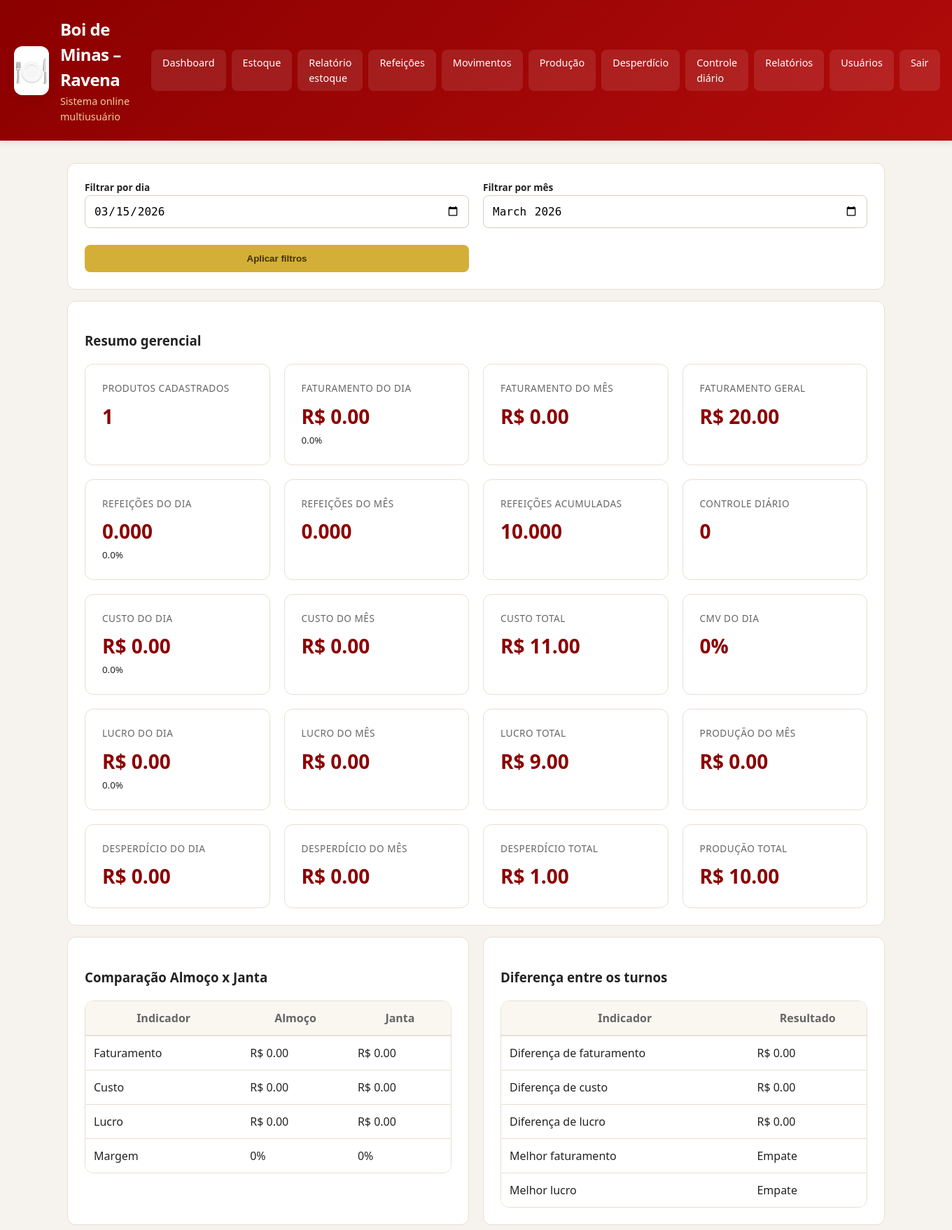
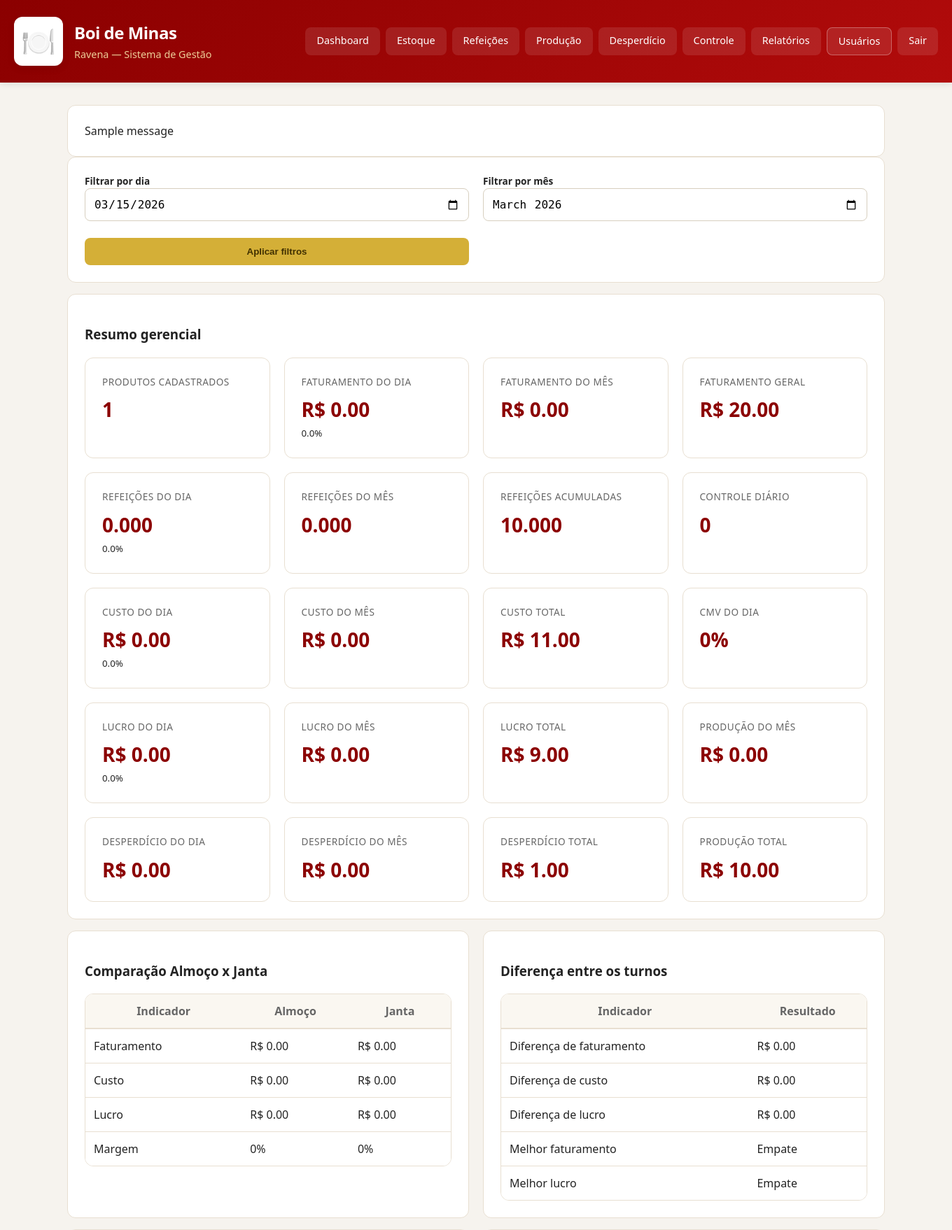
Before and after one commit to mattheuschaves2920-ops/boi-de-minas-sistema, a Flask app: page /dashboard in a window 1360 px wide. Shown: the top 1758 px of the page at 70% size. Run offline with Flask 3, Linux system fonts and the light colour scheme; the visitor is signed in with stand-in values (Sample User, id 1); tables that the repository leaves empty hold one stand-in row (values such as "Sample post"); one stand-in notice (Sample message) is shown.

Commit message:
Update base.html

```diff
--- a/templates/base.html
+++ b/templates/base.html
@@ -2,9 +2,18 @@
 <html lang="pt-BR">
 <head>
     <meta charset="UTF-8">
-  <meta name="viewport" content="width=device-width, initial-scale=1">
+    <meta name="viewport" content="width=device-width, initial-scale=1.0">
+    <meta name="theme-color" content="#8b0000">
+    <meta name="apple-mobile-web-app-capable" content="yes">
+    <meta name="apple-mobile-web-app-status-bar-style" content="black-translucent">
+
     <title>{{ title or 'Boi de Minas – Ravena' }}</title>
+
+    <link rel="manifest" href="/static/manifest.json">
+    <link rel="apple-touch-icon" href="/static/icon-192.png">
+
     <link rel="stylesheet" href="{{ url_for('static', filename='style.css') }}">
+
     <script src="https://unpkg.com/html5-qrcode" defer></script>
 </head>
 <body>
@@ -12,34 +21,47 @@
 {% if user %}
 <header class="topbar">
     <div class="brand">
-    <div class="brand-icon">🍽️</div>
+        <div class="brand-icon" aria-hidden="true">🍽️</div>
         <div class="brand-text">
-      <h1>Boi de Minas – Ravena</h1>
-      <p>Sistema online multiusuário</p>
+            <h1>Boi de Minas</h1>
+            <p>Ravena — Sistema de Gestão</p>
         </div>
     </div>
 
-  <nav>
+    <nav aria-label="Navegação Principal">
         <a href="{{ url_for('dashboard') }}">Dashboard</a>
         <a href="{{ url_for('itens') }}">Estoque</a>
-    <a href="{{ url_for('relatorio_estoque') }}">Relatório estoque</a>
         <a href="{{ url_for('vendas') }}">Refeições</a>
-    <a href="{{ url_for('movimentos') }}">Movimentos</a>
         <a href="{{ url_for('producao') }}">Produção</a>
         <a href="{{ url_for('desperdicio') }}">Desperdício</a>
-    <a href="{{ url_for('controle_diario') }}">Controle diário</a>
+        <a href="{{ url_for('controle_diario') }}">Controle</a>
+
         <a href="{{ url_for('relatorios') }}">Relatórios</a>
+
         {% if user.role == 'admin' %}
-    <a href="{{ url_for('usuarios') }}">Usuários</a>
+        <a href="{{ url_for('usuarios') }}" style="border: 1px solid rgba(255,255,255,0.3)">Usuários</a>
         {% endif %}
-    <a href="{{ url_for('logout') }}">Sair</a>
+
+        <a href="{{ url_for('logout') }}" class="btn-logout">Sair</a>
     </nav>
 </header>
 {% endif %}
 
-<main class="container">
+<main class="container" id="main-content">
+    {% with messages = get_flashed_messages(with_categories=true) %}
+      {% if messages %}
+        {% for category, message in messages %}
+          <div class="alert alert-{{ category }} card">{{ message }}</div>
+        {% endfor %}
+      {% endif %}
+    {% endwith %}
+
     {% block content %}{% endblock %}
 </main>
 
+<footer style="text-align: center; padding: 20px; color: var(--muted); font-size: 0.8rem;">
+    &copy; {{ now.year if now else '2024' }} Boi de Minas Churrascaria.
+</footer>
+
 </body>
 </html>
```
Lines whose indentation alone changed are shown as unchanged.
